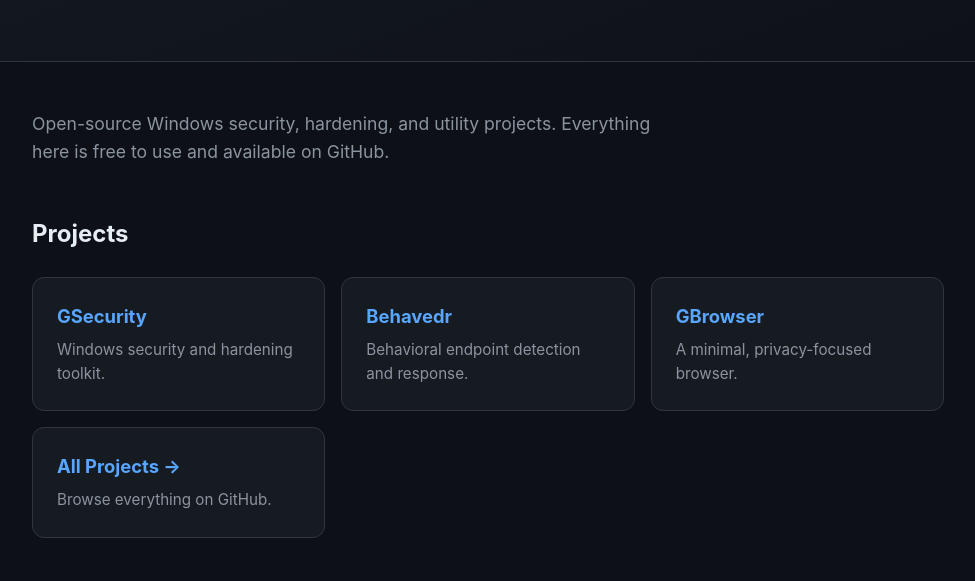
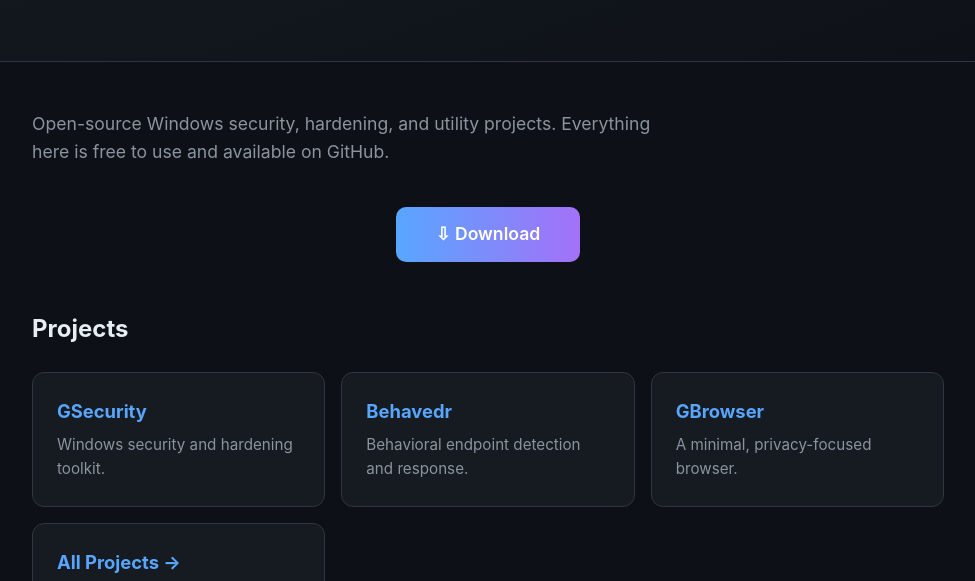
Before and after one commit to Gorstak-Zadar/gorstakssite, a plain HTML site: page index.html in a window 1280 px wide. Shown: the part 201-782 px from the top of the page, without its empty margins (152-1127 px from the left). Drawn offline with Linux system fonts and the light colour scheme.

Commit message:
Point links to Gorstak monorepo folders, add Download button

```diff
--- a/index.html
+++ b/index.html
@@ -24,24 +24,30 @@
       </p>
     </section>
 
+    <section class="download">
+      <a class="download-btn" href="https://github.com/Gorstak-Zadar/Gorstak/releases/tag/Download" target="_blank" rel="noopener">
+        &#8681; Download
+      </a>
+    </section>
+
     <section class="projects">
       <h2>Projects</h2>
       <div class="grid">
-        <a class="card" href="https://github.com/Gorstak-Zadar/GSecurity" target="_blank" rel="noopener">
+        <a class="card" href="https://github.com/Gorstak-Zadar/Gorstak/tree/main/GSecurity" target="_blank" rel="noopener">
           <h3>GSecurity</h3>
           <p>Windows security and hardening toolkit.</p>
         </a>
-        <a class="card" href="https://github.com/Gorstak-Zadar/Behavedr" target="_blank" rel="noopener">
+        <a class="card" href="https://github.com/Gorstak-Zadar/Gorstak/tree/main/Behavedr" target="_blank" rel="noopener">
           <h3>Behavedr</h3>
           <p>Behavioral endpoint detection and response.</p>
         </a>
-        <a class="card" href="https://github.com/Gorstak-Zadar/GBrowser" target="_blank" rel="noopener">
+        <a class="card" href="https://github.com/Gorstak-Zadar/Gorstak/tree/main/GBrowser" target="_blank" rel="noopener">
           <h3>GBrowser</h3>
           <p>A minimal, privacy-focused browser.</p>
         </a>
-        <a class="card" href="https://github.com/Gorstak-Zadar" target="_blank" rel="noopener">
+        <a class="card" href="https://github.com/Gorstak-Zadar/Gorstak" target="_blank" rel="noopener">
           <h3>All Projects &rarr;</h3>
-          <p>Browse everything on GitHub.</p>
+          <p>Browse every project in the Gorstak repo.</p>
         </a>
       </div>
     </section>
--- a/styles.css
+++ b/styles.css
@@ -119,3 +119,25 @@ body {
 .footer a:hover {
   text-decoration: underline;
 }
+
+.download {
+  margin-top: 2.5rem;
+  text-align: center;
+}
+
+.download-btn {
+  display: inline-block;
+  padding: 0.85rem 2.5rem;
+  font-size: 1.1rem;
+  font-weight: 600;
+  color: #fff;
+  text-decoration: none;
+  border-radius: 10px;
+  background: linear-gradient(90deg, #58a6ff, #a371f7);
+  transition: transform 0.2s ease, box-shadow 0.2s ease;
+}
+
+.download-btn:hover {
+  transform: translateY(-2px);
+  box-shadow: 0 8px 24px rgba(88, 166, 255, 0.35);
+}
```
